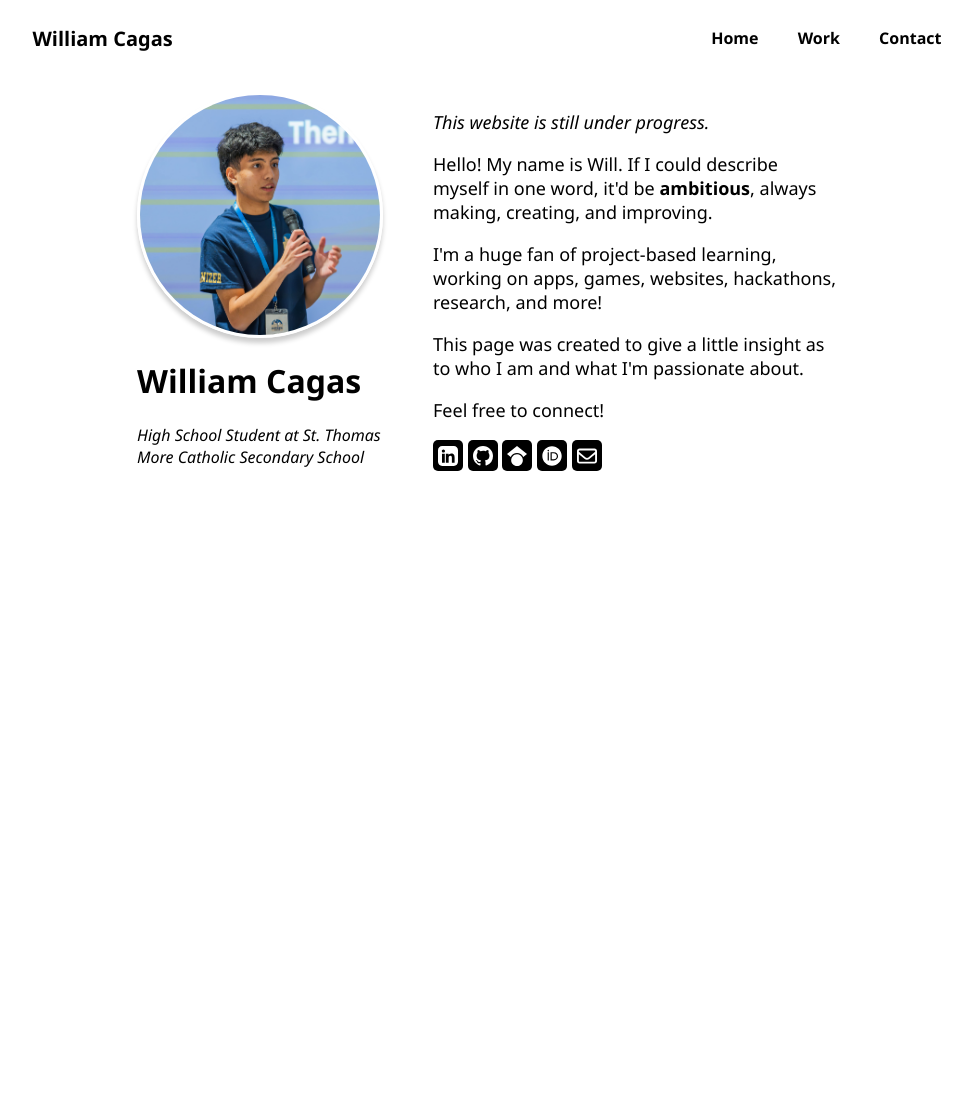
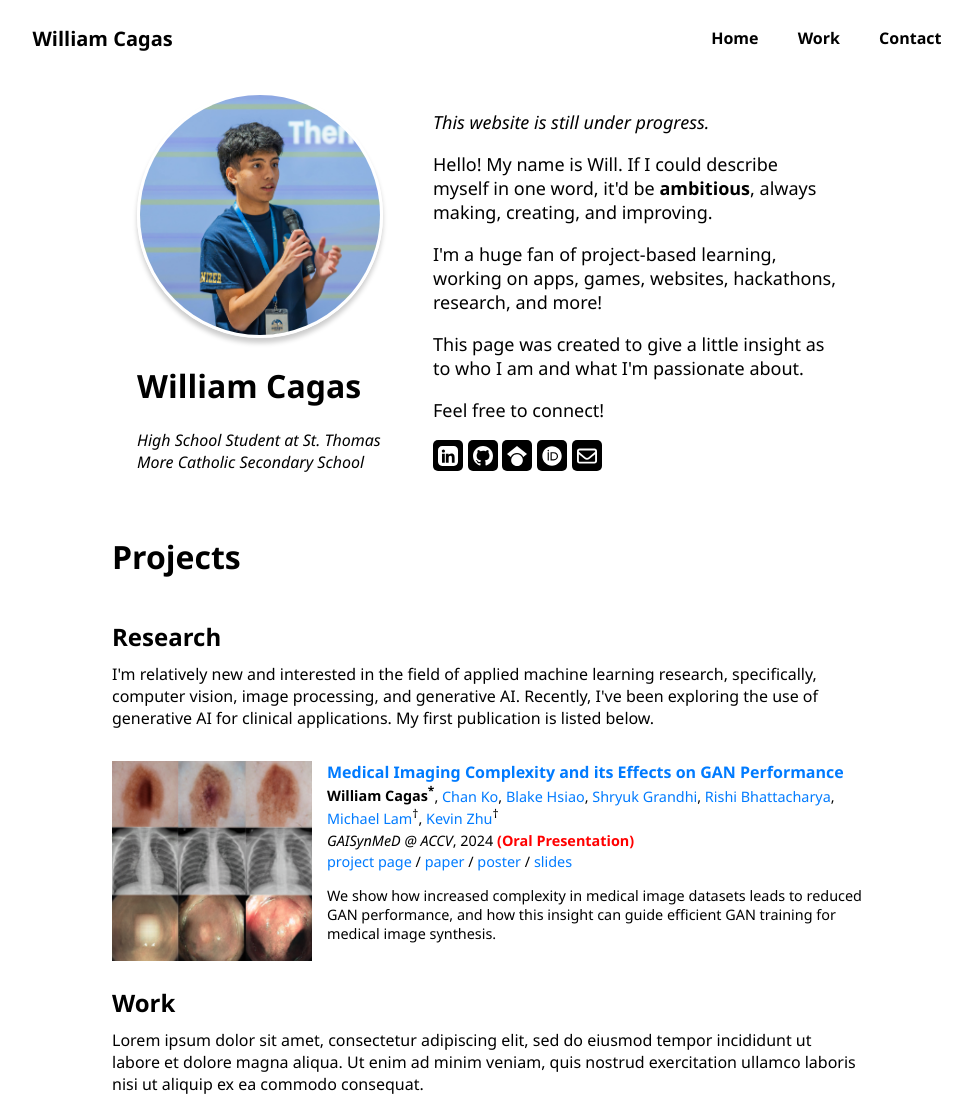
Before and after one commit to willcagas/website, a plain HTML site: page index.html in a window 1280 px wide. Shown: the whole page, without its empty margins (153-1125 px from the left). Before the commit the page ends 800 px from the top, so only its background shows below. Drawn offline with Linux system fonts and the light colour scheme.

Commit message:
page update - research overview

```diff
--- a/index.html
+++ b/index.html
@@ -22,21 +22,22 @@
     </header>
 
     <div class="container">
+        <div class="about">
             <div class="profile-container">
+                <div class="profile-image-container">
                     <img src="assets/wcagas.jpg" class="profile-image"/>
+                </div>
 
-            <div>
-                <h1>
-                    William Cagas
-                </h1>
+
+                <div class="profile-text">
+                    <h1>William Cagas</h1>
                     <p>
-
                         <em>High School Student at St. Thomas More Catholic Secondary School</em>
                     </p>
                 </div>
-
             </div>
             <div class="desc-container">
+                <div class="desc-text">
                     <p>
                         <em>This website is still under progress.</em>
                     </p>
@@ -52,41 +53,123 @@
                     <p>
                         Feel free to connect!
                     </p>
+                </div>
 
+                <div class="desc-social-links">
                     <!-- LinkedIn -->
-            <a href="https://www.linkedin.com/in/william-cagas/" target="_blank" style="display: inline-block; padding: 5px 5px; background-color: #000; color: #fff; border-radius: 5px; text-decoration: none; font-family: Arial, sans-serif;">
+                    <a href="https://www.linkedin.com/in/william-cagas/" target="_blank">
                         <svg xmlns="http://www.w3.org/2000/svg" width="20" height="20" fill="currentColor" viewBox="0 0 24 24" style="vertical-align: middle;">
                             <path d="M19 0H5C2.24 0 0 2.24 0 5v14c0 2.76 2.24 5 5 5h14c2.76 0 5-2.24 5-5V5c0-2.76-2.24-5-5-5zM8.14 20H4.79V9.17h3.36V20zM6.46 7.91c-1.07 0-1.93-.87-1.93-1.93s.86-1.93 1.93-1.93 1.93.86 1.93 1.93-.86 1.93-1.93 1.93zM20 20h-3.35v-5.4c0-1.29-.02-2.94-1.79-2.94-1.79 0-2.07 1.4-2.07 2.84V20h-3.35V9.17h3.22v1.47h.05c.45-.85 1.54-1.74 3.18-1.74 3.4 0 4.03 2.24 4.03 5.14V20z"/>
                         </svg>
                     </a>
 
                     <!-- GitHub -->
-            <a href="https://github.com/willcagas/" target="_blank" style="display: inline-block; padding: 5px 5px; background-color: #000; color: #fff; border-radius: 5px; text-decoration: none; font-family: Arial, sans-serif;">
+                    <a href="https://github.com/willcagas/" target="_blank">
                         <svg xmlns="http://www.w3.org/2000/svg" width="20" height="20" fill="currentColor" viewBox="0 0 16 16" style="vertical-align: middle;">
                             <path d="M8 0C3.58 0 0 3.58 0 8c0 3.54 2.29 6.53 5.47 7.59.4.07.55-.17.55-.38 0-.19-.01-.82-.01-1.49-2.01.37-2.53-.49-2.69-.94-.09-.23-.48-.94-.82-1.13-.28-.15-.68-.52-.01-.53.63-.01 1.08.58 1.23.82.72 1.21 1.87.87 2.33.66.07-.52.28-.87.51-1.07-1.78-.2-3.64-.89-3.64-3.95 0-.87.31-1.59.82-2.15-.08-.2-.36-1.02.08-2.12 0 0 .67-.21 2.2.82a7.66 7.66 0 012.01-.27c.68.003 1.37.092 2.01.27 1.53-1.04 2.2-.82 2.2-.82.45 1.1.17 1.92.08 2.12.51.56.82 1.27.82 2.15 0 3.07-1.87 3.75-3.64 3.95.29.25.54.73.54 1.48 0 1.07-.01 1.93-.01 2.2 0 .21.15.46.55.38A8.012 8.012 0 0016 8c0-4.42-3.58-8-8-8z"/>
                         </svg>
                     </a>
 
                     <!-- Google Scholar -->
-            <a href="https://scholar.google.ca/citations?user=IMaV4_kAAAAJ" target="_blank" style="display: inline-block; padding: 5px 5px; background-color: #000; color: #fff; border-radius: 5px; text-decoration: none; font-family: Arial, sans-serif;">
+                    <a href="https://scholar.google.ca/citations?user=IMaV4_kAAAAJ" target="_blank">
                         <svg xmlns="http://www.w3.org/2000/svg" width="20" height="20" fill="currentColor" viewBox="0 0 512 512" style="vertical-align: middle;">
                             <path d="M390.9 298.5c0 0 0 .1 .1 .1c9.2 19.4 14.4 41.1 14.4 64C405.3 445.1 338.5 512 256 512s-149.3-66.9-149.3-149.3c0-22.9 5.2-44.6 14.4-64h0c1.7-3.6 3.6-7.2 5.6-10.7c4.4-7.6 9.4-14.7 15-21.3c27.4-32.6 68.5-53.3 114.4-53.3c33.6 0 64.6 11.1 89.6 29.9c9.1 6.9 17.4 14.7 24.8 23.5c5.6 6.6 10.6 13.8 15 21.3c2 3.4 3.8 7 5.5 10.5zm26.4-18.8c-30.1-58.4-91-98.4-161.3-98.4s-131.2 40-161.3 98.4L0 202.7 256 0 512 202.7l-94.7 77.1z"/>
                         </svg>
                     </a>
 
                     <!-- ORCID -->
-            <a href="https://orcid.org/0009-0001-1951-1471" target="_blank" style="display: inline-block; padding: 5px 5px; background-color: #000; color: #fff; border-radius: 5px; text-decoration: none; font-family: Arial, sans-serif;">
+                    <a href="https://orcid.org/0009-0001-1951-1471" target="_blank">
                         <svg xmlns="http://www.w3.org/2000/svg" width="20" height="20" fill="currentColor" viewBox="0 0 512 512" style="vertical-align: middle;">
                             <path d="M294.8 188.2h-45.9V342h47.5c67.6 0 83.1-51.3 83.1-76.9 0-41.6-26.5-76.9-84.7-76.9zM256 8C119 8 8 119 8 256s111 248 248 248 248-111 248-248S393 8 256 8zm-80.8 360.8h-29.8v-207.5h29.8zm-14.9-231.1a19.6 19.6 0 1 1 19.6-19.6 19.6 19.6 0 0 1 -19.6 19.6zM300 369h-81V161.3h80.6c76.7 0 110.4 54.8 110.4 103.9C410 318.4 368.4 369 300 369z"/>
                         </svg>
                     </a>
 
                     <!-- Email -->
-            <a href="mailto:williamgabriel.cagas@gmail.com" target="_blank" style="display: inline-block; padding: 5px 5px; background-color: #000; color: #fff; border-radius: 5px; text-decoration: none; font-family: Arial, sans-serif;">
+                    <a href="mailto:williamgabriel.cagas@gmail.com" target="_blank">
                         <svg xmlns="http://www.w3.org/2000/svg" width="20" height="20" fill="currentColor" viewBox="0 0 512 512" style="vertical-align: middle;">
                             <path d="M64 112c-8.8 0-16 7.2-16 16l0 22.1L220.5 291.7c20.7 17 50.4 17 71.1 0L464 150.1l0-22.1c0-8.8-7.2-16-16-16L64 112zM48 212.2L48 384c0 8.8 7.2 16 16 16l384 0c8.8 0 16-7.2 16-16l0-171.8L322 328.8c-38.4 31.5-93.7 31.5-132 0L48 212.2zM0 128C0 92.7 28.7 64 64 64l384 0c35.3 0 64 28.7 64 64l0 256c0 35.3-28.7 64-64 64L64 448c-35.3 0-64-28.7-64-64L0 128z"/>
                         </svg>
                     </a>
+                </div>
+
+            </div>
+        </div>
+
+        <h1>Projects</h1>
+        <div class="Projects">
+            <div class="research">
+                <div class="research-header">
+                    <h2 style="margin-bottom: 10px;">Research</h2>
+                    <p style="margin-top: 0;">
+                        I'm relatively new and interested in the field of applied machine learning research, specifically, computer vision, image processing, and generative AI. Recently, I've been exploring the use of generative AI for clinical applications. My first publication is listed below.
+                    </p>
+                </div>
+                <div class="publications">
+                    <div class="paper">
+                        <div class="pub-image-container" style="margin-right: 15px;">
+                            <img src="assets/research/previews/1.png" class="pub-preview-image"/>
+                        </div>
+                        <div class="pub-desc">
+                            <a href="https://willcagas.github.io/medgans/" target="_blank"><strong>Medical Imaging Complexity and its Effects on GAN Performance</strong></a>
+                            <div class="authors">
+                                <strong>William Cagas<sup>*</sup></strong>,
+                                <span class="author-block">
+                                    <a href="https://www.linkedin.com/in/chan-ko-6a25a82b0/">Chan Ko</a>,
+                                </span>
+                                <span class="author-block">
+                                    <a href="https://www.linkedin.com/in/blake-hsiao-826535328/">Blake Hsiao</a>,
+                                </span>
+                                <span class="author-block">
+                                    <a href="https://www.linkedin.com/in/shryuk-grandhi-52057531b/">Shryuk Grandhi</a>,
+                                </span>
+                                <span class="author-block">
+                                    <a href="https://www.linkedin.com/in/rishibhattacharya/">Rishi Bhattacharya</a>,
+                                </span>
+                                <span class="author-block">
+                                    <a href="https://www.linkedin.com/in/lam-michael/">Michael Lam</a><sup>†</sup>,
+                                </span>
+                                <span class="author-block">
+                                    <a href="https://www.linkedin.com/in/zhu-kevin1/">Kevin Zhu</a><sup>†</sup>
+                                </span>
+                            </div>
+                            <p style="margin-top: 2.5px; margin-bottom: 0px;font-size: 90%;"><em>GAISynMeD @ ACCV</em>, 2024 <strong style="color: red;">(Oral Presentation)</strong></p>
+                            <div class="pub-links" style="margin-top: 2.5px; font-size: 90%;">
+                                <span>
+                                    <a href="https://willcagas.github.io/medgans/" target="_blank">project page</a> /
+                                </span>
+
+                                <span>
+                                    <a href="https://openaccess.thecvf.com/content/ACCV2024W/GAISynMeD/papers/Cagas_Medical_Imaging_Complexity_and_its_Effects_on_GAN_Performance_ACCVW_2024_paper.pdf" target="_blank">paper</a> /
+                                </span>
+
+                                <span>
+                                    <a href="https://drive.google.com/file/d/1Pu9AHaNkzr6nNqkcCjI9_Tmr9VgWfeC0/view" target="_blank">poster</a> /
+                                </span>
+
+                                <span>
+                                    <a href="https://drive.google.com/file/d/1RBwb-Dnxz9joZxnubcs4d5tawCsksltV/view" target="_blank">slides</a>
+                                </span>
+                            </div>
+
+                            <p style="font-size: 90%;">
+                                We show how increased complexity in medical image datasets leads to reduced GAN performance, and how this insight can guide efficient GAN training for medical image synthesis.
+                            </p>
+                        </div>
+                    </div>
+                </div>
+            </div>
+
+            <div class="work">
+                <div class="work-header">
+                    <h2 style="margin-bottom: 10px;">Work</h2>
+                    <p style="margin-top: 0;">
+                        Lorem ipsum dolor sit amet, consectetur adipiscing elit, sed do eiusmod tempor incididunt ut labore et dolore magna aliqua. Ut enim ad minim veniam, quis nostrud exercitation ullamco laboris nisi ut aliquip ex ea commodo consequat.
+                    </p>
+                </div>
+                <div class="projects">
+
+                </div>
+            </div>
         </div>
     </div>
 
--- a/styles.css
+++ b/styles.css
@@ -43,10 +43,16 @@ nav a {
 
 
 .container {
+    display: flex;
     max-width: 750px;
     margin: auto;
+    font-family: 'Segoe UI';
+    flex-direction: column;
+}
+
+.about {
     display: flex;
-    font-family: 'Segoe UI';
+    flex-direction: row;
 }
 
 .profile-container {
@@ -69,3 +75,40 @@ nav a {
     padding: 25px;
     font-size: large;
 }
+
+.desc-social-links a {
+    display: inline-block;
+    padding: 5px 5px;
+    background-color: #000;
+    color: #fff;
+    border-radius: 5px;
+    text-decoration: none;
+    font-family: Arial, sans-serif;
+}
+
+.publications {
+    margin-top: 2rem;
+}
+
+.pub-desc a {
+    text-decoration: none; /* Removes the underline */
+    color: #007bff; /* Sets a blue color */
+}
+
+.pub-desc a:hover {
+    color: #0162c9;
+}
+
+.paper {
+    display: flex;
+    flex-direction: row;
+}
+
+.pub-preview-image {
+    width: 12.5rem;
+    height: 12.5rem;
+}
+
+.authors {
+    font-size: 90%;
+}
```
Also changed, not shown: assets/research/previews/1.png (added). Lines whose indentation alone changed are shown as unchanged.
